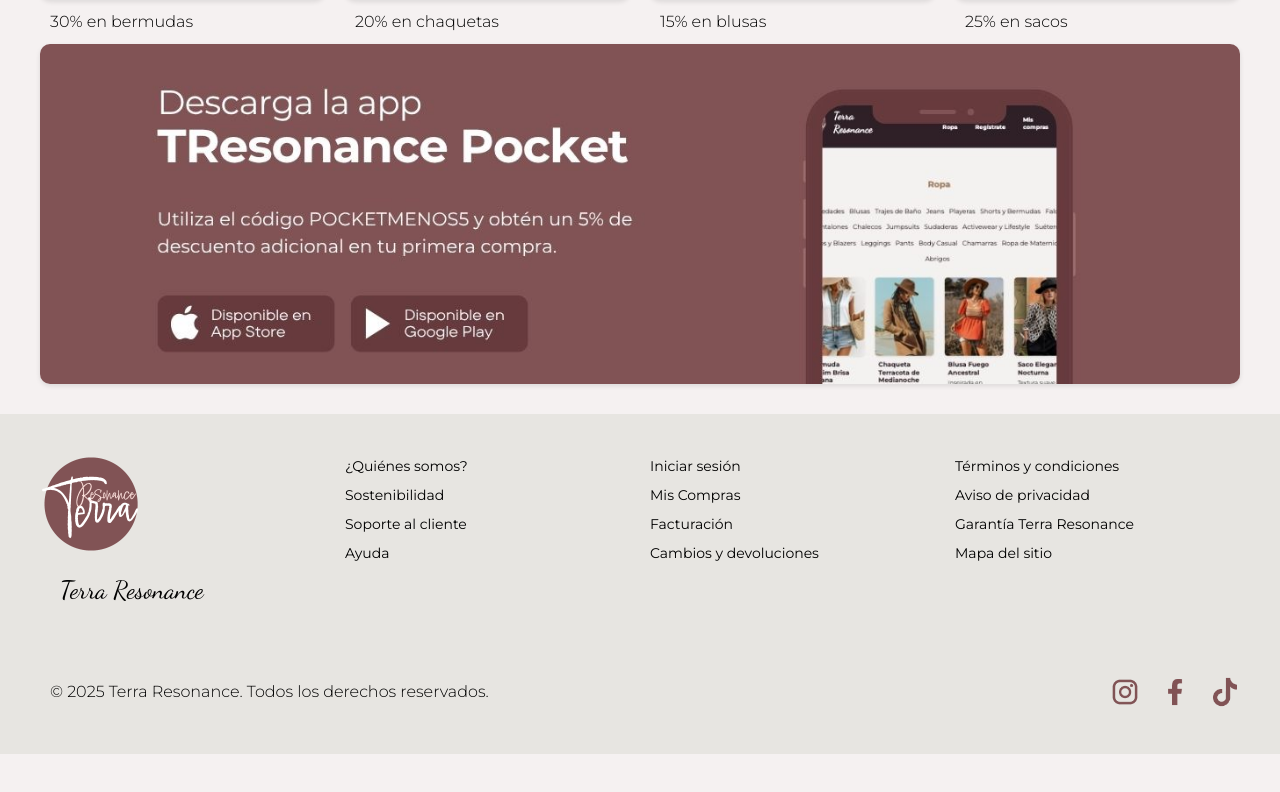
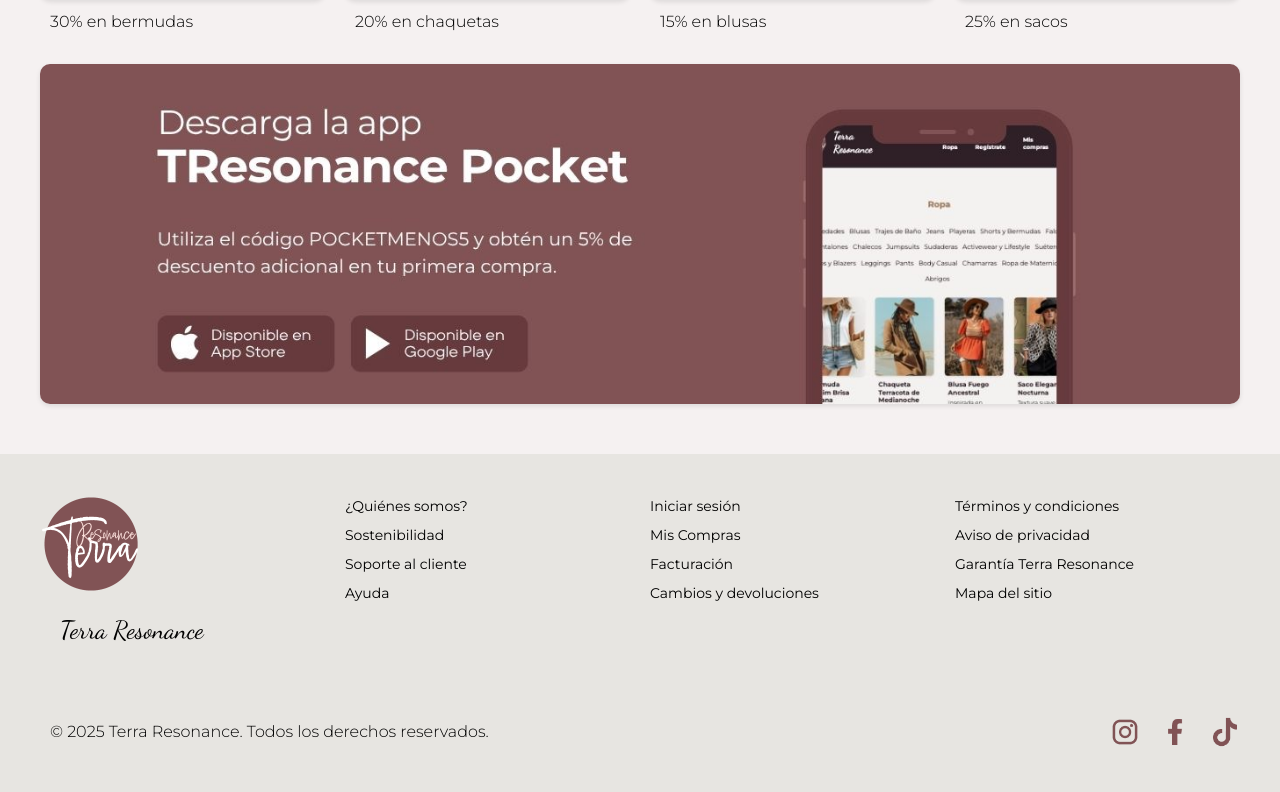
Before and after one commit to CeciliaFlores-v/Terra-Resonance, a plain HTML site: page index.html in a window 1280 px wide. Shown: the part 1378-2170 px from the top of the page. Before the commit the page ends 2132 px from the top, so only its background shows below. Drawn offline with nearby package versions, Linux system fonts and the light colour scheme.

Commit message:
Ajuste banner descarga app

```diff
--- a/assets/styles/styles.css
+++ b/assets/styles/styles.css
@@ -219,6 +219,21 @@
   font-family: 'Montserrat', sans-serif;
   color: #000000;
   font-size: 16px;
+}
+.banner-app {
+  display: flex;
+  justify-content: center; /* centra la imagen horizontalmente */
+  padding: 20px 0; /* opcional: espacio arriba/abajo */
+}
+
+.banner-app img {
+  display: block;
+  max-width: 100%;
+  width: auto;
+  height: auto;
+  border-radius: 10px;
+  box-shadow: 0 2px 5px rgba(0, 0, 0, 0.1);
+  max-width: auto;
 }
 /* footer estilos*/
 footer {
--- a/index.html
+++ b/index.html
@@ -73,10 +73,10 @@
                 <p>25% en sacos</p>
             </div>
             </div>
-<div>
-    <a href="https://play.google.com/store/games?hl=es_MX&pli=1">
+<div class="banner-app">
+  <a href="https://play.google.com/store/games?hl=es_MX&pli=1">
     <img src="./assets/img/descarga-app-tresonance-pocket-banner.jpg" alt="Descarga nuestra app">
-    </a>
+  </a>
 </div>
 
 </main>
```
